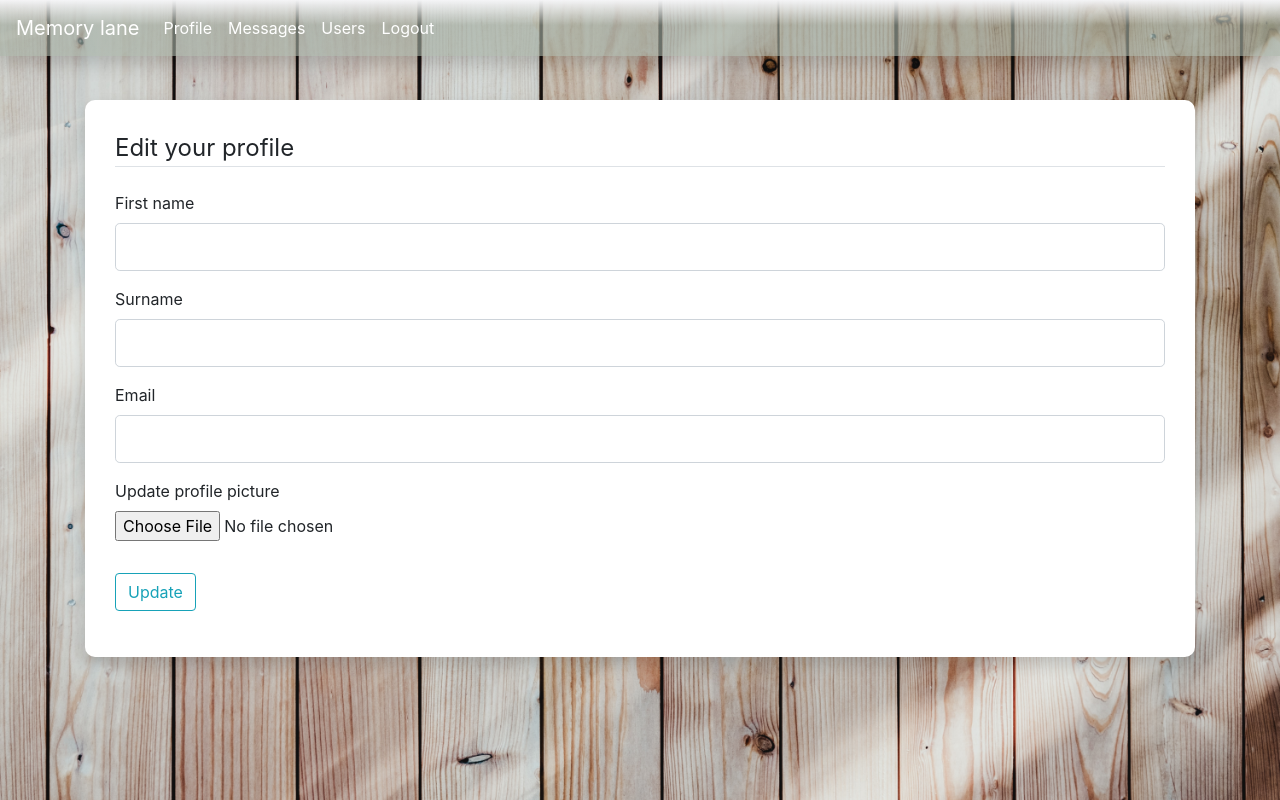
After one commit to MerisCulic/MemoryLane, a Flask app: template templates/update_profile.html in a window 1280 px wide. The commit adds this page. Run offline with Flask 2, Linux system fonts and the light colour scheme; the template is opened without the code that fills it: values that come from a table or form of the project are taken from there, others are empty; some libraries are stand-ins or nearby versions.

Commit message:
Add profile edit function with profile pic upload

```diff
--- a/forms.py
+++ b/forms.py
@@ -1,6 +1,9 @@
+from models import db, User
 from flask_wtf import FlaskForm
+from flask_wtf.file import FileField, FileAllowed
 from wtforms import StringField, PasswordField, SubmitField
-from wtforms.validators import DataRequired, Length, Email, EqualTo
+from wtforms.validators import DataRequired, Length, Email, EqualTo, ValidationError
+from flask import request
 
 
 class RegistrationForm(FlaskForm):
@@ -12,9 +15,30 @@ class RegistrationForm(FlaskForm):
     confirm_password = PasswordField('Confirm-password', validators=[DataRequired(), EqualTo('password')])
     submit = SubmitField('Sign up')
 
+    def validate_email(self, email):
+        user = db.query(User).filter_by(email=email.data).first()
+        if user:
+            raise ValidationError('That email address is already taken! Please enter a different one.')
 
 class LoginForm(FlaskForm):
 
     email = StringField('Email', validators=[DataRequired(), Email()])
     password = PasswordField('Password', validators=[DataRequired()])
     submit = SubmitField('Login')
+
+
+class UpdateProfileForm(FlaskForm):
+
+    firstname = StringField('First name', validators=[DataRequired()])
+    surname = StringField('Surname')
+    email = StringField('Email', validators=[DataRequired(), Email()])
+    picture = FileField('Update profile picture', validators=[FileAllowed(['png', 'jpg'])])
+    submit = SubmitField('Update')
+
+    def validate_email(self, email):
+        session_token = request.cookies.get("session_token")
+        user = db.query(User).filter_by(session_token=session_token).first()
+        if email.data != user.email:
+            user = db.query(User).filter_by(email=email.data).first()
+            if user:
+                raise ValidationError('That email address is already taken! Please enter a different one.')
--- a/main.py
+++ b/main.py
@@ -1,8 +1,11 @@
-from flask import Flask, render_template, request, redirect, url_for, make_response, flash
+import os
 import uuid
 import hashlib
+import secrets
+from PIL import Image
+from flask import Flask, render_template, request, redirect, url_for, make_response, flash
 from models import User, Messages, db, Posts
-from forms import RegistrationForm, LoginForm
+from forms import RegistrationForm, LoginForm, UpdateProfileForm
 from datetime import datetime
 
 
@@ -14,10 +17,9 @@ app.config['SECRET_KEY'] = b'\xbf,\x92\xda\x11\x844\xae\xf4i\xd36\x01\xef\xb4'
 @app.route("/")
 def index():
     session_token = request.cookies.get("session_token")
-
     if session_token:
         user = db.query(User).filter_by(session_token=session_token).first()
-        return render_template('profile.html', user=user)
+        return redirect(url_for('profile', user=user))
     else:
         return render_template('index.html')
 
@@ -26,15 +28,11 @@ def index():
 def register():
     form = RegistrationForm()
     if form.validate_on_submit():
-        user = db.query(User).filter_by(email=form.email.data).first()
-        if user:
-            flash("That email address is already taken! Please enter a different one.", "warning")
-            return redirect(request.url)
 
-        else:
             name = form.firstname.data + " " + form.surname.data
             hashed_password = hashlib.sha256(form.password.data.encode()).hexdigest()
-            user = User(name=name, email=form.email.data, password=hashed_password)
+            user = User(name=name, firstname=form.firstname.data, surname=form.surname.data,
+                        email=form.email.data, password=hashed_password, image_file='default_avatar.jpg')
 
             session_token = str(uuid.uuid4())
             user.session_token = session_token
@@ -55,14 +53,12 @@ def login():
     form = LoginForm()
 
     if form.validate_on_submit():
-
-        hashed_password = hashlib.sha256(form.password.data.encode()).hexdigest()
-
         user = db.query(User).filter_by(email=form.email.data).first()
-
         if not user:
             flash("Sorry, you weren't found in the database. Please register!", "danger")
             return redirect(url_for('register'))
+
+        hashed_password = hashlib.sha256(form.password.data.encode()).hexdigest()
 
         if hashed_password != user.password:
             flash("Wrong password! Please try again!", "danger")
@@ -78,8 +74,8 @@ def login():
             response = make_response(redirect(url_for('profile', user=user)))
             response.set_cookie("session_token", session_token, httponly=True, samesite='Strict')
             flash('You were successfully logged in!', 'success')
+            return response
 
-            return response
     return render_template("login_page.html", form=form)
 
 
@@ -92,16 +88,62 @@ def logout():
     return response
 
 
+def save_picture(form_picture):
+    random_hex = secrets.token_hex(8)
+    f_name, f_ext = os.path.splitext(form_picture.filename)
+    picture_fn = random_hex + f_ext
+    picture_path = os.path.join(app.root_path, 'static/img/profile_pics', picture_fn)
+
+    output_size = (250, 250)
+    i = Image.open(form_picture)
+    i.thumbnail(output_size)
+
+    i.save(picture_path)
+
+    return picture_fn
+
+
 @app.route('/profile', methods=["GET"])
 def profile():
     session_token = request.cookies.get("session_token")
 
     if session_token:
         user = db.query(User).filter_by(session_token=session_token).first()
-        image_file = url_for('static', filename='img/default_avatar.jpg')
+        image_file = url_for('static', filename='img/profile_pics/' + user.image_file)
         return render_template("profile.html", user=user, image_file=image_file)
     else:
         flash('You need to be logged in to view profile pages!', 'danger')
+        return render_template('index.html')
+
+
+@app.route('/update_profile', methods=["GET", "POST"])
+def update_profile():
+    session_token = request.cookies.get("session_token")
+    if session_token:
+        user = db.query(User).filter_by(session_token=session_token).first()
+        form = UpdateProfileForm()
+        if form.validate_on_submit():
+            if form.picture.data:
+                picture_file = save_picture(form.picture.data)
+                user.image_file = picture_file
+
+            user.firstname = form.firstname.data
+            user.surname = form.surname.data
+            user.email = form.email.data
+            user.name = form.firstname.data + " " + form.surname.data
+
+            db.commit()
+            flash('Your profile was successfully updated!', 'success')
+            return redirect(url_for('profile'))
+
+        elif request.method == "GET":
+            form.firstname.data = user.firstname
+            form.surname.data = user.surname
+            form.email.data = user.email
+
+        return render_template("update_profile.html", user=user, form=form)
+    else:
+        flash('You need to be logged in to edit your profile page!', 'danger')
         return render_template('index.html')
 
 
@@ -267,4 +309,4 @@ def post_delete(post_id):
 
 
 if __name__ == '__main__':
-    app.run(debug=True)
+    app.run(debug=True) #TODO: Disable debug before deployment
--- a/models.py
+++ b/models.py
@@ -6,8 +6,11 @@
 
 class User(db.Model):
     id = db.Column(db.Integer, primary_key=True)
+    firstname = db.Column(db.String)
+    surname = db.Column(db.String)
     name = db.Column(db.String)
     email = db.Column(db.String, unique=True)
+    image_file = db.Column(db.String(20), default='default_avatar.jpg')
     password = db.Column(db.String)
     session_token = db.Column(db.String)
 
--- a/static/css/profile.css
+++ b/static/css/profile.css
@@ -63,8 +63,8 @@ body {
 }
 
 .social-prof img {
-    width: 150px;
-    height: 150px;
+    width: 250px;
+    height: 250px;
     border-radius: 50%;
     margin-bottom: 20px;
     border: 5px solid #fff;
--- a/static/css/style.css
+++ b/static/css/style.css
@@ -10,7 +10,7 @@ body{
     background: linear-gradient(180deg, rgba(244,244,246,1) 0%, rgba(164,175,163,0.6166841736694677) 45%);
 }
 
-.flash {
+.flash-msg {
     border-radius: 15px;
     text-align: center;
 }
--- a/templates/base.html
+++ b/templates/base.html
@@ -9,6 +9,9 @@
 
     <!-- Bootstrap CSS -->
     <link rel="stylesheet" href="https://stackpath.bootstrapcdn.com/bootstrap/4.4.1/css/bootstrap.min.css" integrity="sha384-Vkoo8x4CGsO3+Hhxv8T/Q5PaXtkKtu6ug5TOeNV6gBiFeWPGFN9MuhOf23Q9Ifjh" crossorigin="anonymous">
+    <!--Animate CSS-->
+    <link rel="stylesheet" href="https://cdnjs.cloudflare.com/ajax/libs/animate.css/3.7.2/animate.min.css">
+    <!--App CSS-->
     <link rel="stylesheet" href="{{ url_for('static', filename='css/style.css') }}" />
     {% block styles %}{% endblock styles %}
 
@@ -34,11 +37,11 @@
     {% endblock navbar %}
 
     <!--flash messages-->
-    <div class="container flash">
+    <div class="container">
       {% with messages = get_flashed_messages(with_categories=true) %}
         {% if messages %}
           {% for category, message in messages %}
-            <br><div class="alert alert-{{ category }} alert-dismissible fade show flash" role="alert">
+            <br><div class="alert alert-{{ category }} alert-dismissible fade show flash-msg animated rubberBand" role="alert">
               <span>{{ message }}</span>
               <button type="button" class="close" data-dismiss="alert" aria-label="Close">
                 <span aria-hidden="true">&times;</span>
--- a/templates/index.html
+++ b/templates/index.html
@@ -1,4 +1,4 @@
-{% extends "layout.html" %}
+{% extends "landing_page.html" %}
 
 {% block title %}{% endblock title %}
 {% block content %}
--- a/templates/layout.html
+++ b/templates/landing_page.html
@@ -9,6 +9,9 @@
 
     <!-- Bootstrap CSS -->
     <link rel="stylesheet" href="https://stackpath.bootstrapcdn.com/bootstrap/4.4.1/css/bootstrap.min.css" integrity="sha384-Vkoo8x4CGsO3+Hhxv8T/Q5PaXtkKtu6ug5TOeNV6gBiFeWPGFN9MuhOf23Q9Ifjh" crossorigin="anonymous">
+    <!--Animate CSS-->
+    <link rel="stylesheet" href="https://cdnjs.cloudflare.com/ajax/libs/animate.css/3.7.2/animate.min.css">
+    <!--App CSS-->
     <link rel="stylesheet" href="{{ url_for('static', filename='css/style.css') }}" />
     {% block styles %}{% endblock styles %}
 
@@ -24,7 +27,7 @@
       {% with messages = get_flashed_messages(with_categories=true) %}
         {% if messages %}
           {% for category, message in messages %}
-            <div class="alert alert-{{ category }} alert-dismissible fade show" role="alert">
+            <div class="alert alert-{{ category }} alert-dismissible fade show flash-msg animated rubberBand" role="alert">
               <span>{{ message }}</span>
               <button type="button" class="close" data-dismiss="alert" aria-label="Close">
                 <span aria-hidden="true">&times;</span>
--- a/templates/login_page.html
+++ b/templates/login_page.html
@@ -1,4 +1,4 @@
-{% extends 'layout.html' %}
+{% extends 'landing_page.html' %}
 {% block title %}Login page{% endblock title %}
 {% block content %}
 
--- a/templates/profile.html
+++ b/templates/profile.html
@@ -39,6 +39,9 @@
                         <div class="h5 text-blue">{{ user.name }}</div>
                         <div class="h7 "><strong>Email :</strong> {{user.email}}</div>
                         <div class="h7"><strong>About :</strong> Developer of web applications, JavaScript, PHP, Java, Python, Ruby, Java, Node.js, etc.
+                        </div>
+                        <div><br>
+                            <a class="btn btn-primary btn-sm" href="{{ url_for('update_profile')}}" role="button">Update profile</a>
                         </div>
                     </div>
                 </div>
--- a/templates/registration.html
+++ b/templates/registration.html
@@ -1,4 +1,4 @@
-{% extends 'layout.html' %}
+{% extends 'landing_page.html' %}
 {% block title %}Registration page{% endblock title %}
 {% block content %}
 <div class="content-section white shadow">
--- /dev/null
+++ b/templates/update_profile.html
@@ -0,0 +1,67 @@
+{% extends 'base.html' %}
+{% block title %}Edit profile page{% endblock title %}
+{% block content %}
+<div class="container">
+    <div class="content-section white shadow">
+            <form method="POST" action="" enctype="multipart/form-data">
+                {{ form.csrf_token }}
+                <fieldset class="form-group">
+                    <legend class="border-bottom mb-4">Edit your profile</legend>
+                    <div class="form-group">
+                        {{ form.firstname.label(class="form-control-label") }}
+                        {% if form.firstname.errors %}
+                            {{ form.firstname(class="form-control form-control-lg is-invalid") }}
+                            <div class="invalid-feedback">
+                                {% for error in form.firstname.errors %}
+                                    <span>{{ error }}</span>
+                                {% endfor %}
+                            </div>
+                        {% else %}
+                            {{ form.firstname(class="form-control form-control-lg") }}
+                        {% endif %}
+                    </div>
+                    <div class="form-group">
+                        {{ form.surname.label(class="form-control-label") }}
+                        {% if form.surname.errors %}
+                            {{ form.surname(class="form-control form-control-lg is-invalid") }}
+                            <div class="invalid-feedback">
+                                {% for error in form.surname.errors %}
+                                    <span>{{ error }}</span>
+                                {% endfor %}
+                            </div>
+                        {% else %}
+                            {{ form.surname(class="form-control form-control-lg") }}
+                        {% endif %}
+                    </div>
+                    <div class="form-group">
+                        {{ form.email.label(class="form-control-label") }}
+                        {% if form.email.errors %}
+                            {{ form.email(class="form-control form-control-lg is-invalid") }}
+                            <div class="invalid-feedback">
+                                {% for error in form.email.errors %}
+                                    <span>{{ error }}</span>
+                                {% endfor %}
+                            </div>
+                        {% else %}
+                            {{ form.email(class="form-control form-control-lg") }}
+                        {% endif %}
+                    </div>
+                    <div class="form-group">
+                        {{ form.picture.label() }}
+                        {{ form.picture(class="form-control-file") }}
+                        {% if form.picture.errors %}
+                            {% for error in form.picture.errors %}
+                                <span class="text-danger">{{ error }}</span><br>
+                            {% endfor %}
+                        {% endif %}
+                    </div>
+                </fieldset>
+                <div class="form-group">
+                    {{ form.submit(class="btn btn-outline-info") }}
+                </div>
+            </form>
+        </div>
+    </form>
+    </div>
+</div>
+{% endblock content %}
```
Also changed, not shown: static/img/profile_pics/default_avatar.jpg (renamed from static/img/default_avatar.jpg).
